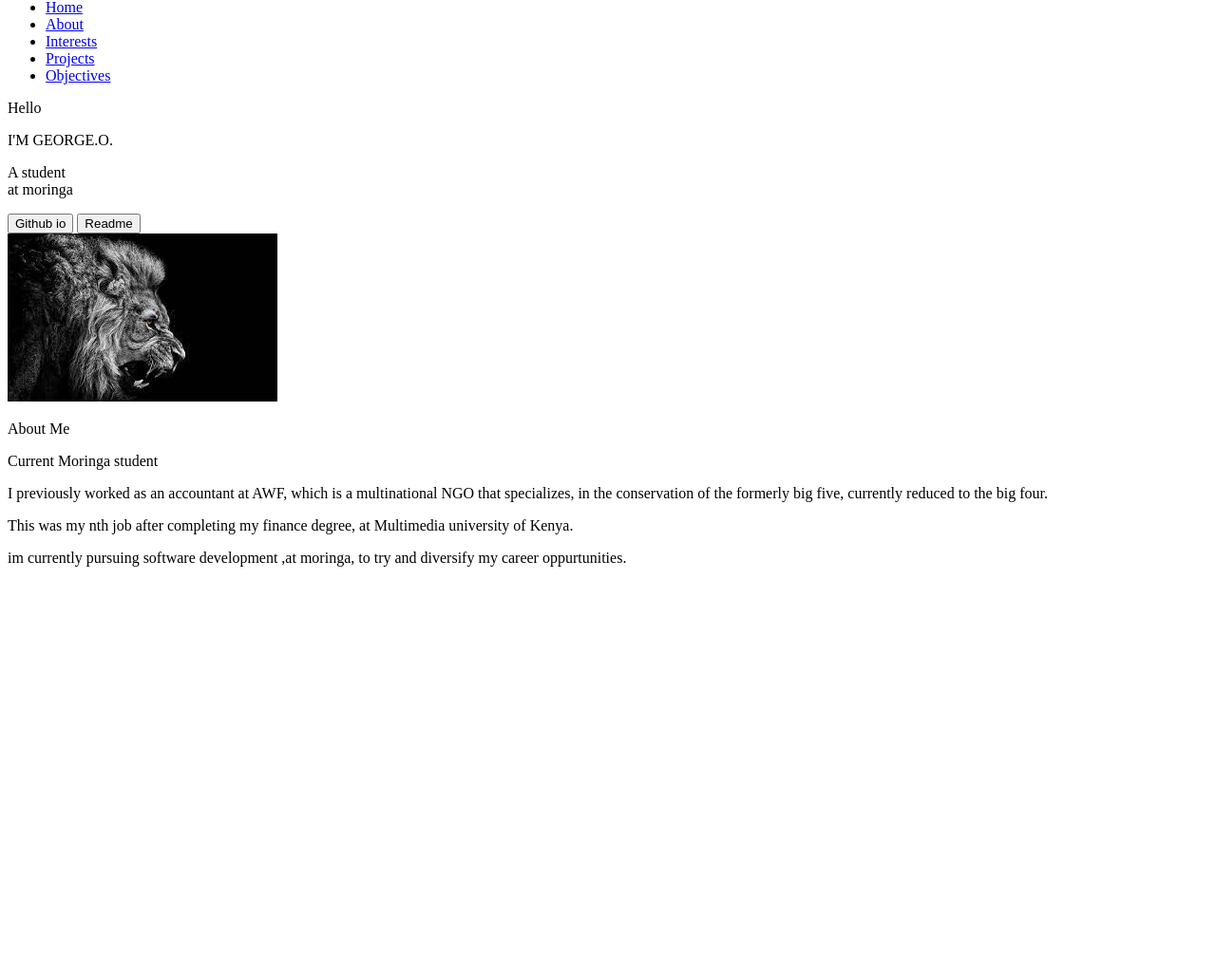
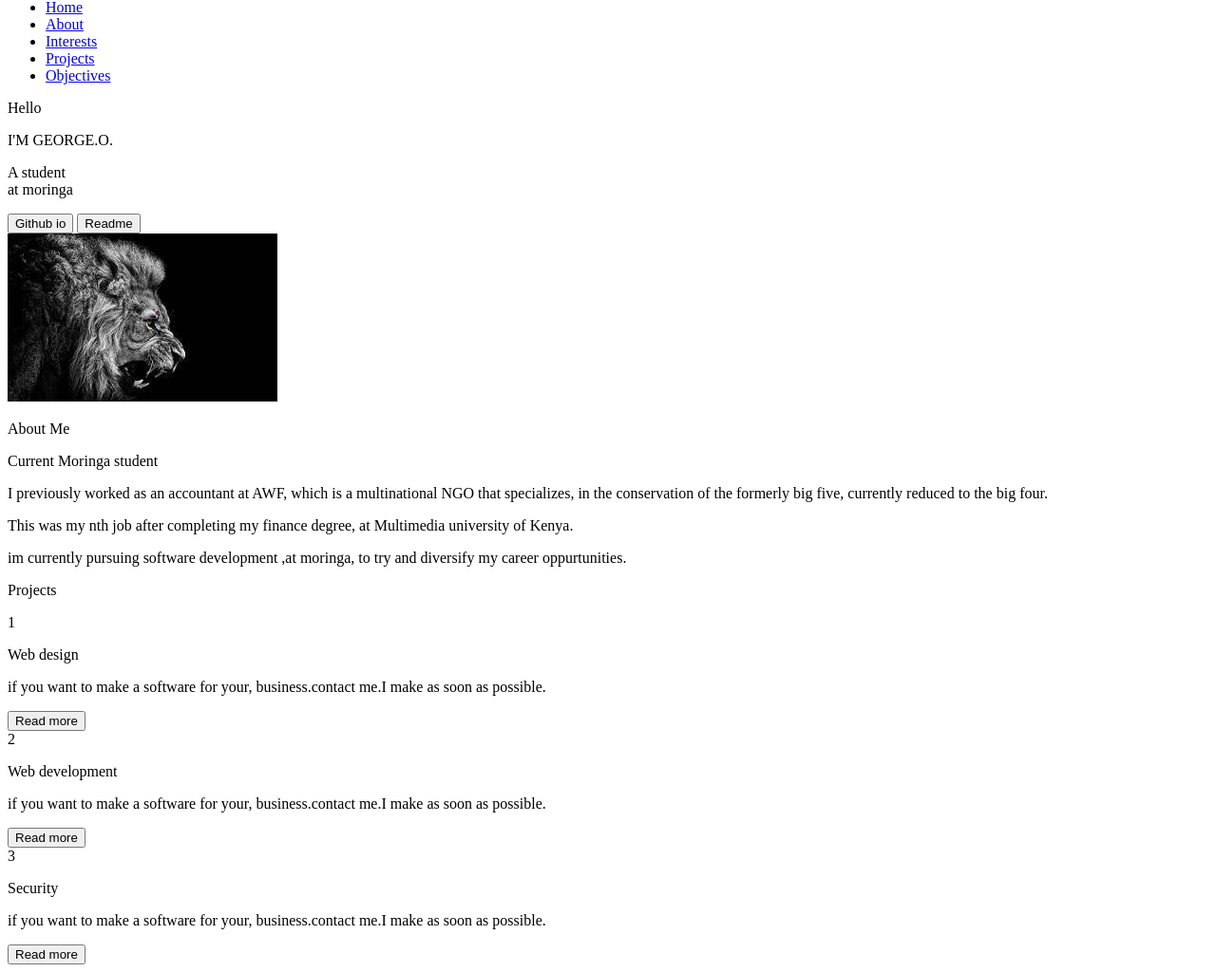
Before and after one commit to george-ongaya1/portfolio, a plain HTML site: page index.html in a window 1280 px wide. Shown: the part 43-1067 px from the top of the page at 95% size. Before the commit the page ends 800 px from the top, so only its background shows below. Drawn offline with Linux system fonts and the light colour scheme.

```diff
--- a/index.html
+++ b/index.html
@@ -53,7 +53,7 @@
 
        <img src="images/lion.jpeg">
 
-       <!----------about-text----------------------------->
+       <!---------div container for the text--------------->
        <div class="about-text">
        <p>About Me</p>
        <p>Current Moringa student</p>
@@ -71,5 +71,53 @@
 
        </div>
        </div>
+       <!---------------End of div container---------------->
+       <div class="services">
+        <!----Adding div container to hold the project image tiles-->
+        <div class="services-text">
+        <p>Projects</p>
+
+        </div>
+        <!--------End of projects title div------------->
+
+        <!-------Div container to hold all the projects-->
+        <div class="box-container">
+
+        <!--------------div box 1-->
+        <div class="box-1">
+        <span>1</span>
+        <p class="heading">Web design</p>
+        <p class="details">if you want to make a software for your,
+        business.contact me.I make as soon as possible.
+        </p>
+        <button>Read more</button>
+        </div>
+        <!--------------div box 1-->
+
+        <!-------------div box 2--->
+        <div class="box-2">
+        <span>2</span>
+        <p class="heading">Web development</p>
+        <p class="details">if you want to make a software for your,
+        business.contact me.I make as soon as possible.
+        </p>
+        <button>Read more</button>
+        </div>
+        <!-------------div box 2--->
+
+        <!---------div box 3------->
+        <div class="box-3">
+        <span>3</span>
+        <p class="heading">Security</p>
+        <p class="details">if you want to make a software for your,
+        business.contact me.I make as soon as possible.
+        </p>
+        <button>Read more</button>
+        </div>
+        <!---------div box 3-------->
+
+        </div>
+        </div>
+        <!--------------End of div container------>
 </body>
 </html>
```
